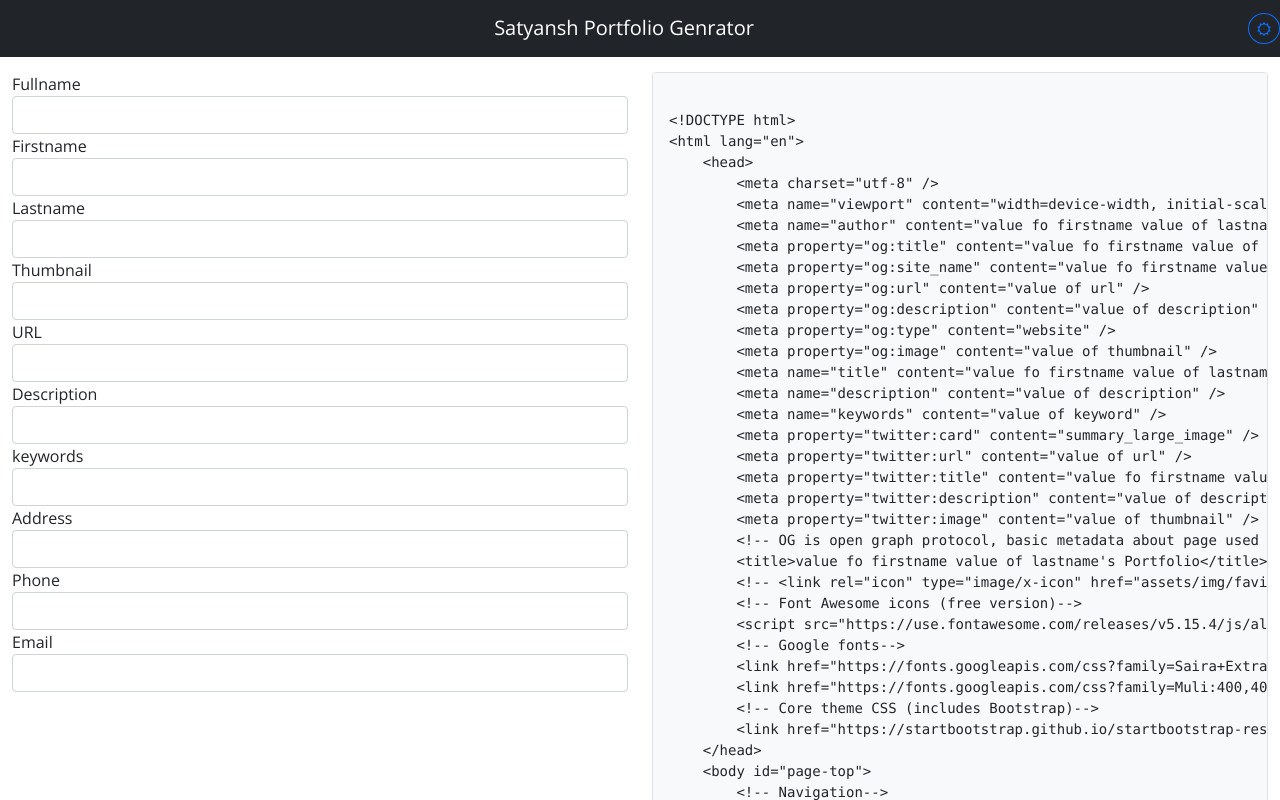
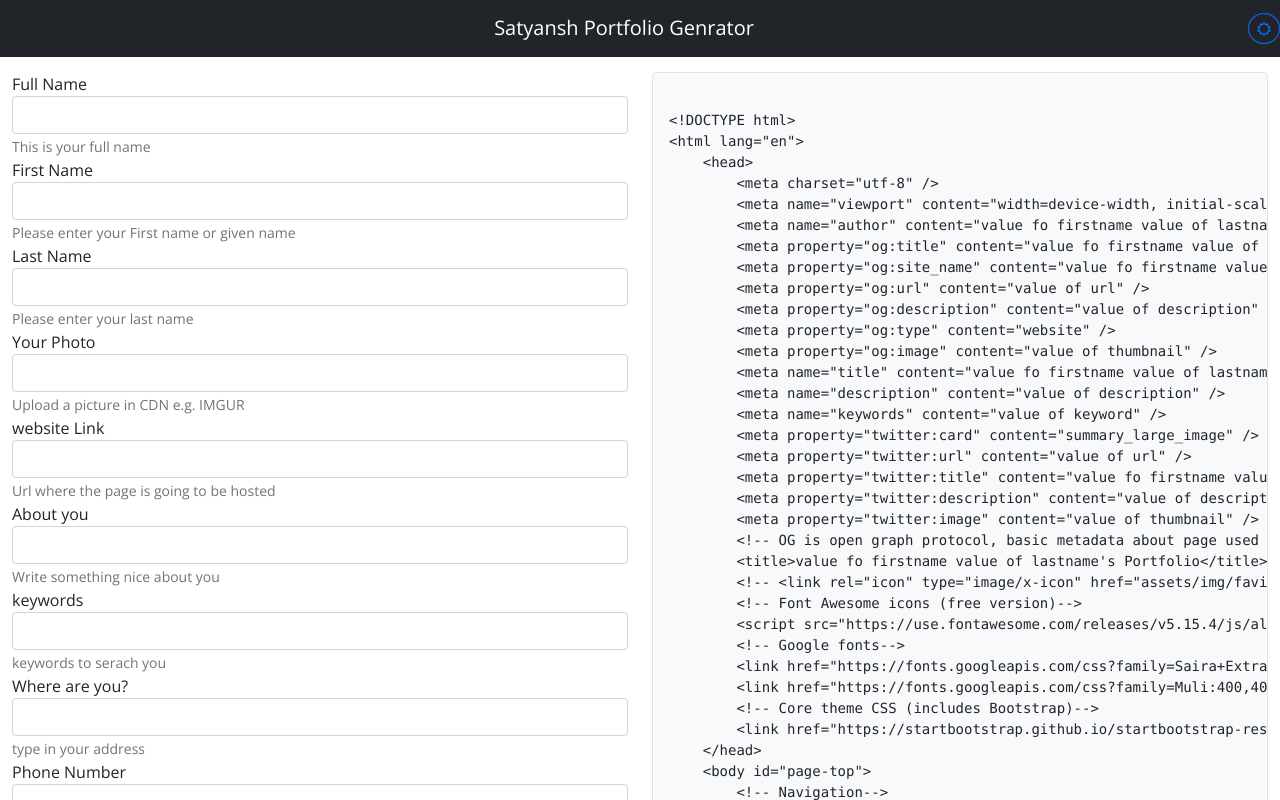
Before and after one commit to satyansh-sagar/react-bootcamp-dec2021, a React (Create React App) app: page / in a window 1280 px wide. Shown: the top 800 px of the page. Built offline with nearby package versions, Linux system fonts and the light colour scheme.

Commit message:
Added form data and labels

```diff
--- a/src/components/App.js
+++ b/src/components/App.js
@@ -9,7 +9,6 @@ class App extends Component {
     FormData: {
       Firstname: "value fo firstname",
       Lastname: "value of lastname",
-      // Fullname: "Value of fullname",
       Thumbnail: "value of thumbnail",
       URL: "value of url",
       Description: "value of description",
@@ -25,6 +24,8 @@ class App extends Component {
       Dark: !this.state.Dark
     })
   };
+
+  handleChange = () => {};
 
   render() {
     return (
--- a/src/components/Form.js
+++ b/src/components/Form.js
@@ -1,10 +1,28 @@
 import FormGroup from "./Bootstrap/FormGroup";
 
-const Form = ({FormData}) => {
+const Form = ({FormData, onChange}) => {
+    const Desc = {
+      Fullname: ["text","Full Name", "This is your full name"],
+      Firstname: ["text","First Name","Please enter your First name or given name"],
+      Lastname: ["text","Last Name", "Please enter your last name"],
+      Thumbnail: ["text","Your Photo","Upload a picture in CDN e.g. IMGUR"],
+      URL: ["text","website Link","Url where the page is going to be hosted"],
+      Description: ["text","About you","Write something nice about you"],
+      keywords: ["text","keywords","keywords to serach you"],
+      Address: ["text","Where are you?","type in your address"],
+      Phone: ["text","Phone Number","please enter your phone number"],
+      Email: ["email","Email Address","Tell us your primary email"]
+    };
     return (
         <div className="Form">
             {Object.keys(FormData).map(
-                fd => <FormGroup key={fd} Label={fd}></FormGroup>
+                fd => <FormGroup
+                key={fd}
+                Label={Desc[fd][1]}
+                Type={Desc[fd][0]}
+                Desc={Desc[fd][2]}
+                onChange={onChange}
+                ></FormGroup>
                 )}
         </div>
     )
```
